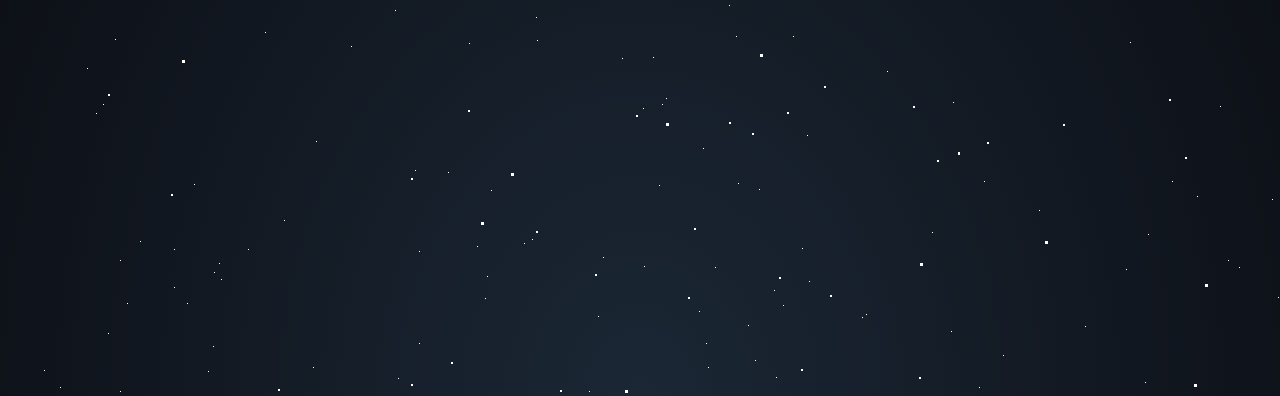
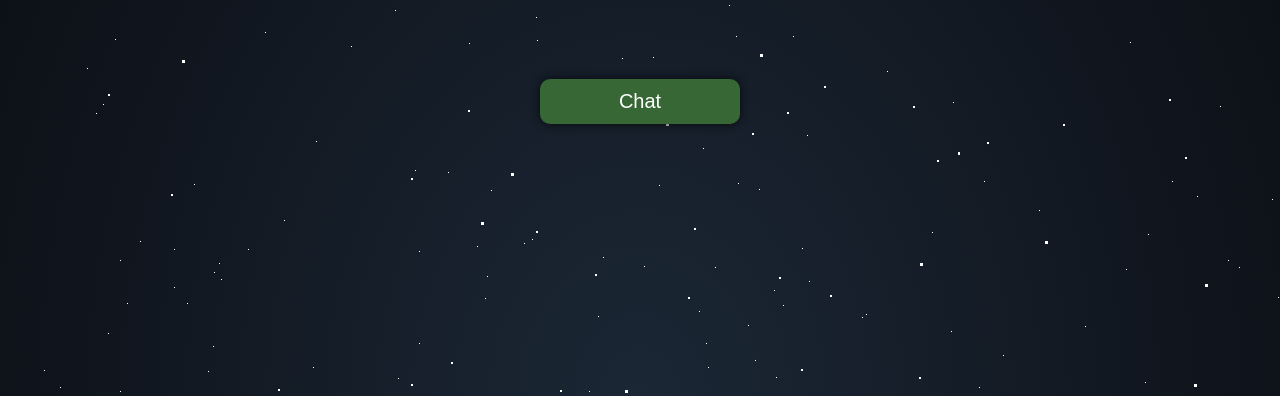
Before and after one commit to Tasfiq-Jawaad/TheOtherJawaad, a website built with Vite: page client/index.html in a window 1280 px wide. Shown: the part 401-797 px from the top of the page. Built offline with nearby package versions, Linux system fonts and the light colour scheme.

Commit message:
chat button added

```diff
--- a/client/homePage.css
+++ b/client/homePage.css
@@ -599,3 +599,44 @@ html {
     height: 150px;
     margin: auto;
 }
+
+#chatButton {
+    position: absolute;
+    top: 60%;
+    left: 0;
+    right: 0;
+    text-align: center;
+}
+
+#chatButton button {
+    opacity: 1;
+    animation: btnOpacity 1.5s linear;
+    width: 200px;
+    height: 45px;
+    border-radius: 10px;
+    background-color: #366734;
+    color: white;
+    padding: 7px 0 7px 0;
+    font-size: 20px;
+    border: none;
+    box-shadow: 0 0px 10px #090a0f;
+}
+
+#chatButton button:hover {
+    box-shadow: 0 0px 20px #090a0f;
+    cursor: pointer;
+}
+
+@keyframes btnOpacity {
+    0% {
+        opacity: 0;
+    }
+
+    50% {
+        opacity: 0.5;
+    }
+
+    100% {
+        opacity: 1;
+    }
+}
--- a/client/type.js
+++ b/client/type.js
@@ -1,14 +1,25 @@
 let text = "I am The Other Jawaad";
 let i = 0;
+let btn = false;
 let speed = 150;
 let cursor = true;
+let title = document.getElementById("text");
+let buttonDiv = document.getElementById("chatButton");
 
 function typeWriter() {
     if (i < text.length) {
-        document.getElementById("text").innerHTML += text.charAt(i);
+        title.innerHTML += text.charAt(i);
         i++;
         setTimeout(typeWriter, speed);
     } else {
+        if (!btn) {
+            buttonDiv.innerHTML =
+                `
+            <a href="/chat.html"><button>Chat</button></a>
+            `
+            btn = true;
+
+        }
         setTimeout(erase, speed);
     }
 }
@@ -16,7 +27,7 @@ function typeWriter() {
 function erase() {
     if (i >= 0) {
         let str = text.substring(0, i);
-        document.getElementById("text").innerHTML = str;
+        title.innerHTML = str;
         i--;
         setTimeout(erase, speed);
     } else {
```
